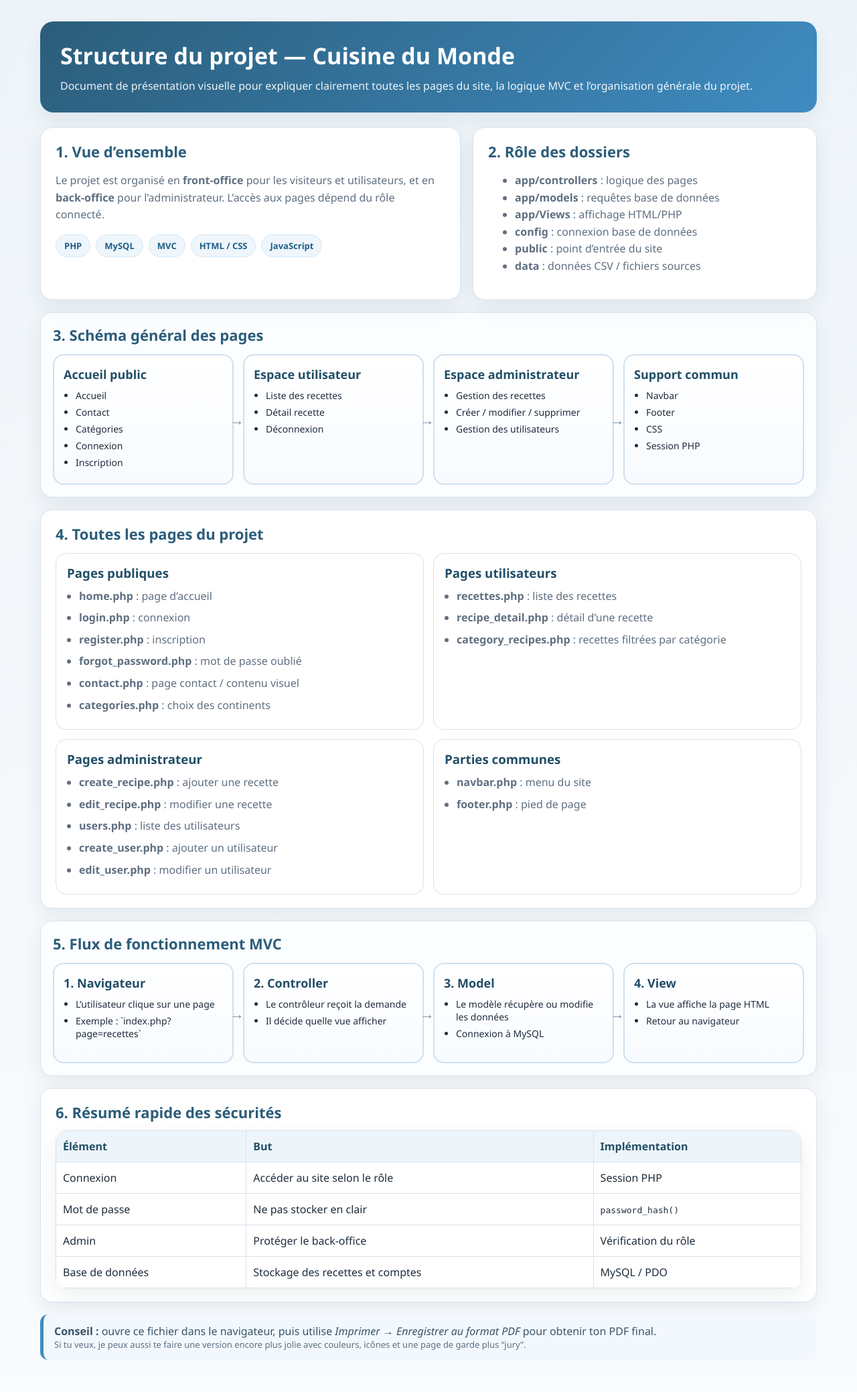
After one commit to eltito9/projet-recettes, a PHP site: page /structure_projet_presentation.html in a window 1280 px wide. The commit adds this page. Shown: the whole page at 67% size. Run offline with PHP 8.4, Linux system fonts and the light colour scheme.

Commit message:
modif css card recette texte et boutton centre + petit html aide memoire

```diff
--- /dev/null
+++ b/structure_projet_presentation.html
@@ -0,0 +1,342 @@
+<!DOCTYPE html>
+<html lang="fr">
+<head>
+  <meta charset="UTF-8">
+  <meta name="viewport" content="width=device-width, initial-scale=1.0">
+  <title>Structure du projet - Cuisine du Monde</title>
+  <style>
+    :root{
+      --bg:#f4f7fb;
+      --card:#ffffff;
+      --ink:#1f2d3d;
+      --muted:#5f6f81;
+      --primary:#2b5d7a;
+      --accent:#3f8cc2;
+      --line:#d9e3ee;
+      --shadow:0 10px 30px rgba(31,45,61,.08);
+    }
+    *{box-sizing:border-box}
+    body{
+      margin:0;
+      font-family:Segoe UI, Arial, sans-serif;
+      color:var(--ink);
+      background:linear-gradient(180deg,#eef4f9 0%, #f9fbfe 100%);
+    }
+    .page{
+      max-width:1200px;
+      margin:0 auto;
+      padding:32px 20px 48px;
+    }
+    .hero{
+      background:linear-gradient(135deg, var(--primary), var(--accent));
+      color:#fff;
+      border-radius:20px;
+      padding:28px 30px;
+      box-shadow:var(--shadow);
+      margin-bottom:22px;
+    }
+    .hero h1{margin:0 0 10px;font-size:34px}
+    .hero p{margin:0;color:rgba(255,255,255,.92);font-size:16px;line-height:1.5}
+    .grid-2{display:grid;grid-template-columns:1.1fr .9fr;gap:18px;margin-bottom:18px}
+    .card{
+      background:var(--card);
+      border:1px solid var(--line);
+      border-radius:18px;
+      box-shadow:var(--shadow);
+      padding:20px 22px;
+    }
+    .card h2{margin:0 0 12px;font-size:22px;color:var(--primary)}
+    .card p,.card li{color:var(--muted);line-height:1.6}
+    .tags{display:flex;flex-wrap:wrap;gap:8px;margin-top:8px}
+    .tag{
+      background:#eef6fc;
+      border:1px solid #d7e8f7;
+      color:#1f5f88;
+      border-radius:999px;
+      padding:7px 12px;
+      font-size:13px;
+      font-weight:600;
+    }
+    .schema{
+      background:#fbfdff;
+      border:1px solid var(--line);
+      border-radius:18px;
+      padding:18px;
+      box-shadow:var(--shadow);
+      margin:18px 0;
+    }
+    .schema h2{margin:0 0 14px;font-size:22px;color:var(--primary)}
+    .flow{
+      display:grid;
+      grid-template-columns:repeat(4,1fr);
+      gap:14px;
+      align-items:stretch;
+    }
+    .node{
+      position:relative;
+      background:linear-gradient(180deg,#ffffff 0%, #f7fbff 100%);
+      border:2px solid #cfe0ee;
+      border-radius:16px;
+      padding:16px 14px;
+      min-height:150px;
+    }
+    .node::after{
+      content:"→";
+      position:absolute;
+      right:-18px;
+      top:50%;
+      transform:translateY(-50%);
+      color:#7a94aa;
+      font-size:22px;
+      font-weight:700;
+    }
+    .node:last-child::after{content:""}
+    .node h3{margin:0 0 10px;font-size:18px;color:#214e67}
+    .node ul{margin:0;padding-left:18px}
+    .node li{margin-bottom:6px;font-size:14px}
+    .route-list{
+      display:grid;
+      grid-template-columns:repeat(2,1fr);
+      gap:14px;
+      margin-top:14px;
+    }
+    .route-group{
+      border:1px solid var(--line);
+      border-radius:16px;
+      padding:16px;
+      background:#fff;
+    }
+    .route-group h3{margin:0 0 10px;color:#214e67}
+    .route-group ul{margin:0;padding-left:18px}
+    .route-group li{margin-bottom:7px;color:var(--muted)}
+    table{
+      width:100%;
+      border-collapse:collapse;
+      background:#fff;
+      border-radius:16px;
+      overflow:hidden;
+      box-shadow:var(--shadow);
+    }
+    th,td{
+      border:1px solid var(--line);
+      padding:12px 10px;
+      text-align:left;
+      vertical-align:top;
+    }
+    th{background:#edf5fb;color:#214e67}
+    .footer-note{
+      margin-top:18px;
+      padding:14px 16px;
+      border-left:5px solid var(--accent);
+      background:#f2f8fd;
+      color:#395468;
+      border-radius:12px;
+    }
+    .small{font-size:13px;color:var(--muted)}
+    @media print{
+      body{background:#fff}
+      .page{padding:0;max-width:none}
+      .hero,.card,.schema,table,.route-group,.node{box-shadow:none}
+      .hero{border-radius:0}
+      .node::after{display:none}
+      .grid-2,.flow,.route-list{grid-template-columns:repeat(2,1fr)}
+      a{color:inherit;text-decoration:none}
+    }
+    @media (max-width: 900px){
+      .grid-2,.flow,.route-list{grid-template-columns:1fr}
+      .node::after{display:none}
+      .hero h1{font-size:28px}
+    }
+  </style>
+</head>
+<body>
+  <div class="page">
+    <section class="hero">
+      <h1>Structure du projet — Cuisine du Monde</h1>
+      <p>Document de présentation visuelle pour expliquer clairement toutes les pages du site, la logique MVC et l’organisation générale du projet.</p>
+    </section>
+
+    <section class="grid-2">
+      <div class="card">
+        <h2>1. Vue d’ensemble</h2>
+        <p>Le projet est organisé en <strong>front-office</strong> pour les visiteurs et utilisateurs, et en <strong>back-office</strong> pour l’administrateur. L’accès aux pages dépend du rôle connecté.</p>
+        <div class="tags">
+          <span class="tag">PHP</span>
+          <span class="tag">MySQL</span>
+          <span class="tag">MVC</span>
+          <span class="tag">HTML / CSS</span>
+          <span class="tag">JavaScript</span>
+        </div>
+      </div>
+      <div class="card">
+        <h2>2. Rôle des dossiers</h2>
+        <ul>
+          <li><strong>app/controllers</strong> : logique des pages</li>
+          <li><strong>app/models</strong> : requêtes base de données</li>
+          <li><strong>app/Views</strong> : affichage HTML/PHP</li>
+          <li><strong>config</strong> : connexion base de données</li>
+          <li><strong>public</strong> : point d’entrée du site</li>
+          <li><strong>data</strong> : données CSV / fichiers sources</li>
+        </ul>
+      </div>
+    </section>
+
+    <section class="schema">
+      <h2>3. Schéma général des pages</h2>
+      <div class="flow">
+        <div class="node">
+          <h3>Accueil public</h3>
+          <ul>
+            <li>Accueil</li>
+            <li>Contact</li>
+            <li>Catégories</li>
+            <li>Connexion</li>
+            <li>Inscription</li>
+          </ul>
+        </div>
+        <div class="node">
+          <h3>Espace utilisateur</h3>
+          <ul>
+            <li>Liste des recettes</li>
+            <li>Détail recette</li>
+            <li>Déconnexion</li>
+          </ul>
+        </div>
+        <div class="node">
+          <h3>Espace administrateur</h3>
+          <ul>
+            <li>Gestion des recettes</li>
+            <li>Créer / modifier / supprimer</li>
+            <li>Gestion des utilisateurs</li>
+          </ul>
+        </div>
+        <div class="node">
+          <h3>Support commun</h3>
+          <ul>
+            <li>Navbar</li>
+            <li>Footer</li>
+            <li>CSS</li>
+            <li>Session PHP</li>
+          </ul>
+        </div>
+      </div>
+    </section>
+
+    <section class="card">
+      <h2>4. Toutes les pages du projet</h2>
+      <div class="route-list">
+        <div class="route-group">
+          <h3>Pages publiques</h3>
+          <ul>
+            <li><strong>home.php</strong> : page d’accueil</li>
+            <li><strong>login.php</strong> : connexion</li>
+            <li><strong>register.php</strong> : inscription</li>
+            <li><strong>forgot_password.php</strong> : mot de passe oublié</li>
+            <li><strong>contact.php</strong> : page contact / contenu visuel</li>
+            <li><strong>categories.php</strong> : choix des continents</li>
+          </ul>
+        </div>
+        <div class="route-group">
+          <h3>Pages utilisateurs</h3>
+          <ul>
+            <li><strong>recettes.php</strong> : liste des recettes</li>
+            <li><strong>recipe_detail.php</strong> : détail d’une recette</li>
+            <li><strong>category_recipes.php</strong> : recettes filtrées par catégorie</li>
+          </ul>
+        </div>
+        <div class="route-group">
+          <h3>Pages administrateur</h3>
+          <ul>
+            <li><strong>create_recipe.php</strong> : ajouter une recette</li>
+            <li><strong>edit_recipe.php</strong> : modifier une recette</li>
+            <li><strong>users.php</strong> : liste des utilisateurs</li>
+            <li><strong>create_user.php</strong> : ajouter un utilisateur</li>
+            <li><strong>edit_user.php</strong> : modifier un utilisateur</li>
+          </ul>
+        </div>
+        <div class="route-group">
+          <h3>Parties communes</h3>
+          <ul>
+            <li><strong>navbar.php</strong> : menu du site</li>
+            <li><strong>footer.php</strong> : pied de page</li>
+          </ul>
+        </div>
+      </div>
+    </section>
+
+    <section class="schema">
+      <h2>5. Flux de fonctionnement MVC</h2>
+      <div class="flow">
+        <div class="node">
+          <h3>1. Navigateur</h3>
+          <ul>
+            <li>L’utilisateur clique sur une page</li>
+            <li>Exemple : `index.php?page=recettes`</li>
+          </ul>
+        </div>
+        <div class="node">
+          <h3>2. Controller</h3>
+          <ul>
+            <li>Le contrôleur reçoit la demande</li>
+            <li>Il décide quelle vue afficher</li>
+          </ul>
+        </div>
+        <div class="node">
+          <h3>3. Model</h3>
+          <ul>
+            <li>Le modèle récupère ou modifie les données</li>
+            <li>Connexion à MySQL</li>
+          </ul>
+        </div>
+        <div class="node">
+          <h3>4. View</h3>
+          <ul>
+            <li>La vue affiche la page HTML</li>
+            <li>Retour au navigateur</li>
+          </ul>
+        </div>
+      </div>
+    </section>
+
+    <section class="card">
+      <h2>6. Résumé rapide des sécurités</h2>
+      <table>
+        <thead>
+          <tr>
+            <th>Élément</th>
+            <th>But</th>
+            <th>Implémentation</th>
+          </tr>
+        </thead>
+        <tbody>
+          <tr>
+            <td>Connexion</td>
+            <td>Accéder au site selon le rôle</td>
+            <td>Session PHP</td>
+          </tr>
+          <tr>
+            <td>Mot de passe</td>
+            <td>Ne pas stocker en clair</td>
+            <td><code>password_hash()</code></td>
+          </tr>
+          <tr>
+            <td>Admin</td>
+            <td>Protéger le back-office</td>
+            <td>Vérification du rôle</td>
+          </tr>
+          <tr>
+            <td>Base de données</td>
+            <td>Stockage des recettes et comptes</td>
+            <td>MySQL / PDO</td>
+          </tr>
+        </tbody>
+      </table>
+    </section>
+
+    <div class="footer-note">
+      <strong>Conseil :</strong> ouvre ce fichier dans le navigateur, puis utilise <em>Imprimer → Enregistrer au format PDF</em> pour obtenir ton PDF final.
+      <div class="small">Si tu veux, je peux aussi te faire une version encore plus jolie avec couleurs, icônes et une page de garde plus “jury”.</div>
+    </div>
+  </div>
+</body>
+</html>
```
Also changed, not shown: public/css/style.css (+132 -0 lines).
